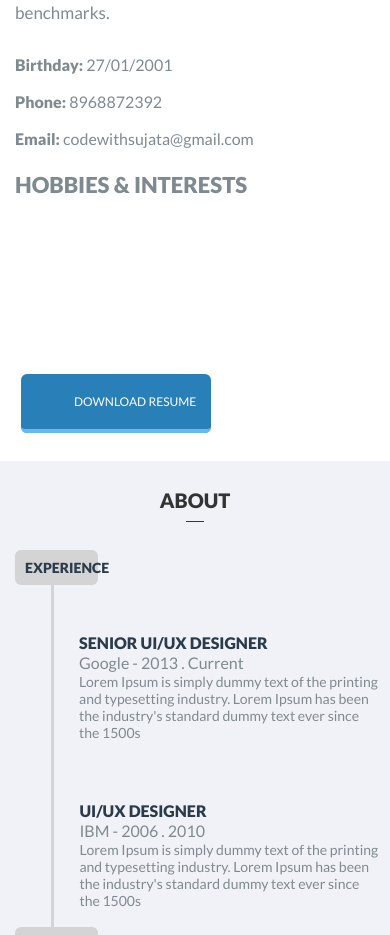
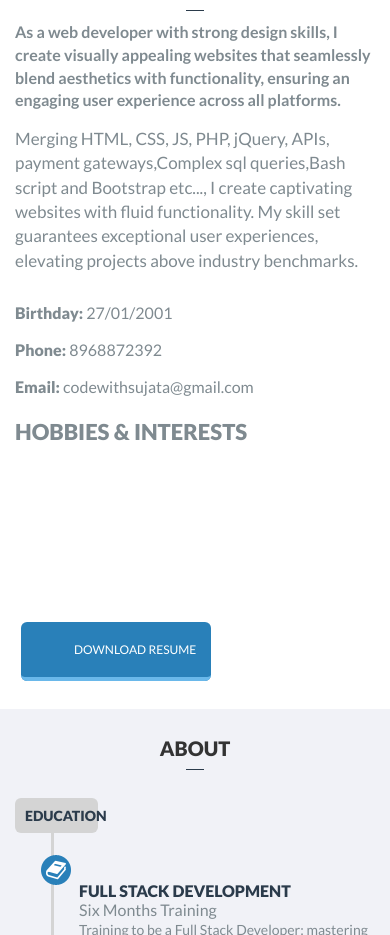
Before and after one commit to codewithsujata/portfolio, a plain HTML site: page index.html in a window 390 px wide. Shown: the part 1065-2000 px from the top of the page. Drawn offline with nearby package versions, Linux system fonts and the light colour scheme; files whose address does not match are found by name.

Commit message:
Add files via upload

```diff
--- a/index.html
+++ b/index.html
@@ -45,7 +45,7 @@ License URL: http://creativecommons.org/licenses/by/3.0/
    </div>
 		</div>
 	</div>
-	<div style="display: flex;margin-top:39px;">
+	<div id="top_div" style="display: flex;margin-top:39px;">
 	<div id="banner_heading" style="width: 50%;"><h2>Technical precision</h2> <h2>methodical innovation</h2><div style="margin-top:20px;"><button id="contact_us">Contact Us</button></div></div>
 	<div class="header">
 			<div class="container">
@@ -53,7 +53,7 @@ License URL: http://creativecommons.org/licenses/by/3.0/
 		</div>
 	</div>
 	<div class="header-top">
-				<h2>Aleen Lorem Ipsy</h2>
+				<h2>Sujata Sharma</h2>
 				<small>Back-end Developer & Front-end Developer</small>
 	</div>
 	<!-- Header Ends Here ---->
@@ -64,7 +64,7 @@ License URL: http://creativecommons.org/licenses/by/3.0/
 				<h3 class="top-title">About Me</h3>
 				<span class="line"></span>
 				<p class="about-p">As a web developer with strong design skills, I create visually appealing websites that seamlessly blend aesthetics with functionality, ensuring an engaging user experience across all platforms. </p>
-				<p>Merging HTML, CSS, JS, PHP, jQuery, APIs, payment gateways, and Bootstrap etc..., I create captivating websites with fluid functionality. My skill set guarantees exceptional user experiences, elevating projects above industry benchmarks.</p>
+				<p>Merging HTML, CSS, JS, PHP, jQuery, APIs, payment gateways,Complex sql queries,Bash script and Bootstrap etc..., I create captivating websites with fluid functionality. My skill set guarantees exceptional user experiences, elevating projects above industry benchmarks.</p>
 				<div class="row about-row">
 					<div class="col-md-4 about-row-column">
 						<ul class="about-details">
@@ -99,7 +99,7 @@ License URL: http://creativecommons.org/licenses/by/3.0/
 				<h3 class="top-title">About</h3>
 				<span class="line"></span>
 			</div>
-			<div class="exp-devide">
+			<div class="exp-devide" style="display: none;">
 				<h4>Experience</h4>
 				<span class="devide-line">
 				</span>
@@ -154,29 +154,29 @@ License URL: http://creativecommons.org/licenses/by/3.0/
 									<div class="col-md-3 skill-column">
 										<div class="skill-grid">
 											<div class="circle" id="circles-1"></div>
-											 <h3>PHOTOSHOP</h3>
-											 <p>Lorem Ipsum is simply dummy text of the printing and typesetting industry.</p>
+											 <h3>PHP/SQL</h3>
+											 <p>Crafting dynamic websites with PHP and complex SQL integration</p>
 										 </div>
 									</div>
 									<div class="col-md-3 skill-column">
 										<div class="skill-grid">
 											<div class="circle" id="circles-2"></div>
-											 <h3>ILLUSTRATOR</h3>
-											 <p>Lorem Ipsum is simply dummy text of the printing and typesetting industry.</p>
+											 <h3>Wordpress</h3>
+											 <p>Building websites efficiently with WordPress customization and development</p>
 										 </div>
 									</div>
 									<div class="col-md-3 skill-column">
 										<div class="skill-grid">
 											<div class="circle" id="circles-3"></div>
 											 <h3>HTML/CSS</h3>
-											 <p>Lorem Ipsum is simply dummy text of the printing and typesetting industry.</p>
+											 <p>Designing visually appealing websites with HTML and CSS and many more...</p>
 										 </div>
 									</div>
 									<div class="col-md-3 skill-column">
 										<div class="skill-grid">
 											<div class="circle" id="circles-4"></div>
 											 <h3>JAVASCRIPT</h3>
-											 <p>Lorem Ipsum is simply dummy text of the printing and typesetting industry.</p>
+											 <p>Enhancing websites with dynamic functionality using JavaScript.</p>
 										 </div>
 									</div>
 									<div class="clearfix"> </div>
--- a/style.css
+++ b/style.css
@@ -210,7 +210,7 @@ a.download span{
 /*--- Experience Starts Here ----*/
 .experience{
 	background:#f1f2f7;
-	min-height:1050px;
+	min-height:639px;
 }
 .exp-top{
 	padding:2em 0;
@@ -325,7 +325,7 @@ label.book{
 
 }
 .education{
-	margin-top:35%;
+	/* margin-top:35%; */
 }
 /*--- Experience Ends Here ----*/
 /*--- Skills Starts Here ----*/
@@ -849,7 +849,7 @@ i.twit{
 
   #menu {
     width: 100%;
-    background-color: lightseagreen;
+    background-color: #2b3b4b;
     position: absolute;
     top: 4.6rem;
     right: 0;
@@ -934,7 +934,7 @@ p.copyright a:hover{
 		min-height: 970px;
 	}
 	.education {
-		margin-top: 38%;
+		/* margin-top: 38%; */
 	}
 	span.devide-line {
 		height: 409px;
@@ -982,7 +982,7 @@ p.copyright a:hover{
 		left: 28.3em;
 	}
 	.education {
-		margin-top: 55%;
+		/* margin-top: 55%; */
 	}
 	label.book {
 		left: 24.7em;
@@ -991,7 +991,7 @@ p.copyright a:hover{
 		margin-bottom: 2em;
 	}
 	.experience {
-		min-height: 1030px;
+		min-height: 619px  !important;
 	}
 	span.devide-line {
 		height: 435px;
@@ -1080,7 +1080,7 @@ p.copyright a:hover{
 		font-size:15px;
 	}
 	.experience {
-		min-height: 906px;
+		min-height: 590px !important;
 	}
 	span.devide-line {
 		height: 396px;
@@ -1179,13 +1179,13 @@ p.copyright a:hover{
 		left: 17.9%;
 	}
 	.education {
-		margin-top: 95%;
+		/* margin-top: 95%; */
 	}
 	span.devide-line {
 		height: 418px;
 	}
 	.experience {
-		min-height: 1040px;
+		min-height: 582px !important;
 	}
 	.skill-grid h3 {
 		font-size: 16px;
@@ -1331,4 +1331,20 @@ p.copyright a:hover{
 		font-size:14px;
 	}
 }
+
+/* For screens between 768 pixels and 1162 pixels */
+@media only screen and (min-width: 219px) and (max-width: 1162px) {
+	#top_div{
+		display: block !important;
+	}
+	#banner_heading{
+		width: 100% !important;
+	}
+	.header{
+		margin-top: 20px;
+	}
+  }
+
+
+
 /*--- Media Queries Ends Here ---*/
```
